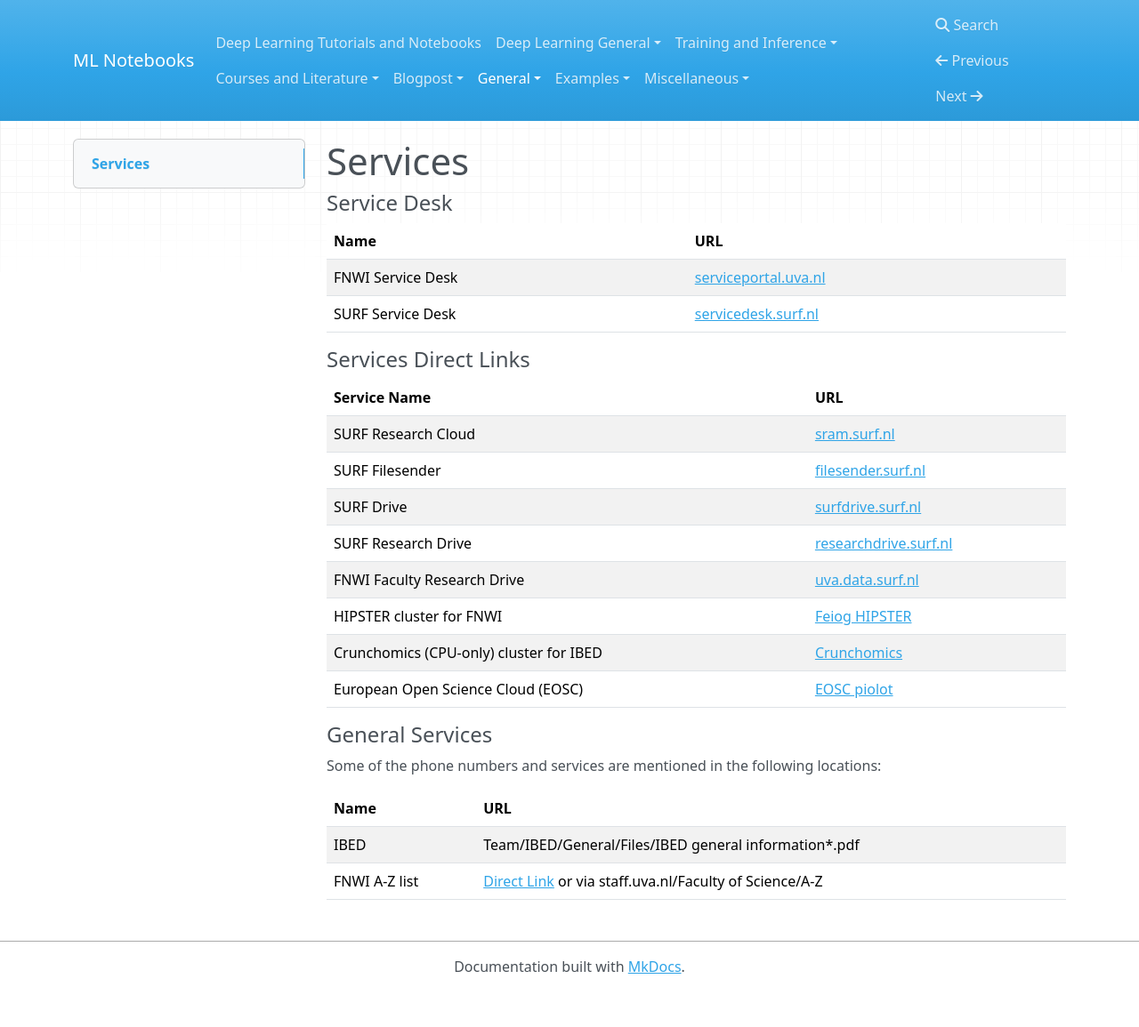
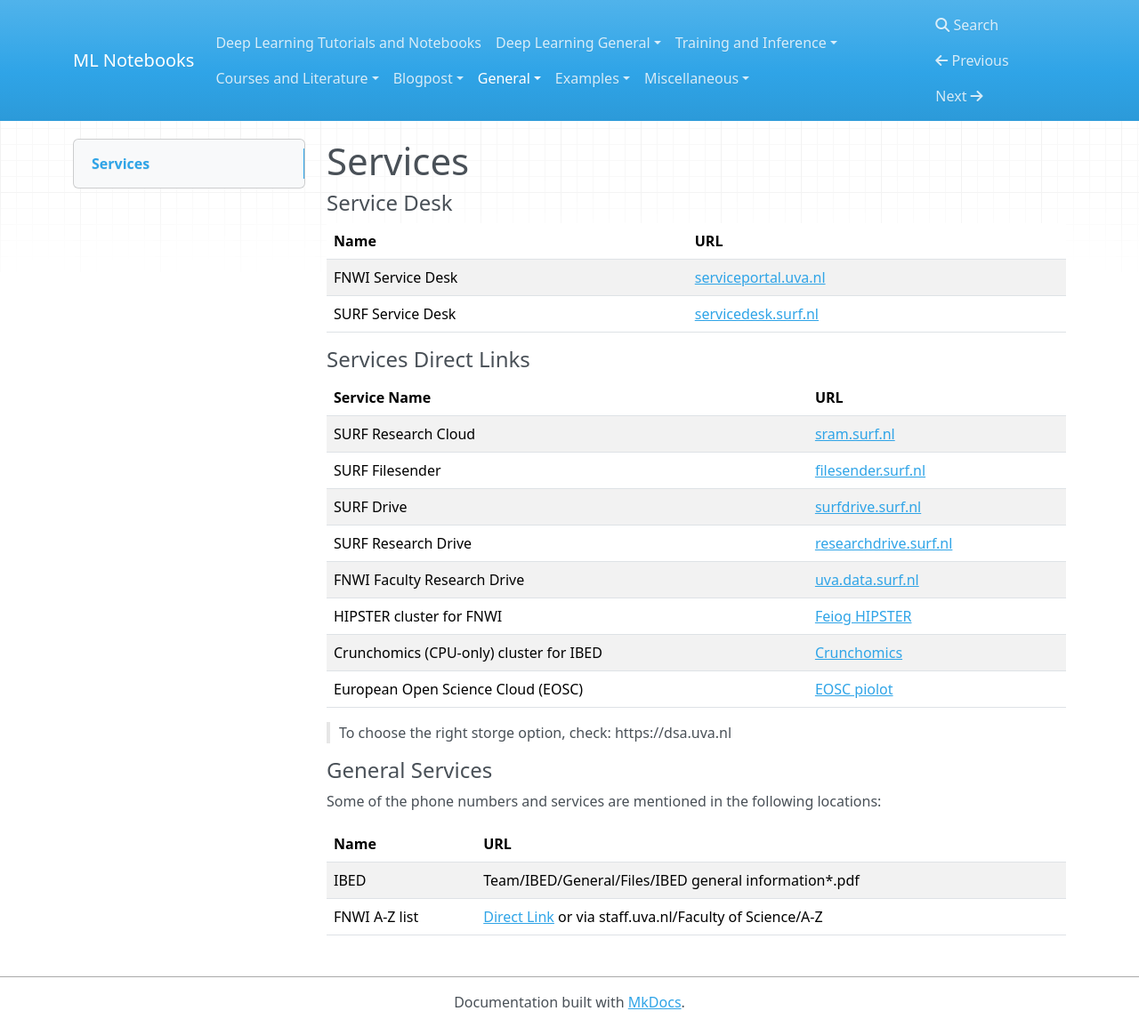
Before and after one commit to fkariminejadasl/ml-notebooks, an MkDocs documentation site: the page built from docs/services.md, in a window 1280 px wide and 1155 px high. Shown: the whole window at 89% size. Built offline with MkDocs 1.6.1, drawn with Linux system fonts in a browser that asks for light colours; nearby versions of some CDN libraries; a script that is not in the unit is left out.

Commit message:
update doc

```diff
--- a/docs/services.md
+++ b/docs/services.md
@@ -18,6 +18,8 @@
 | Crunchomics (CPU-only) cluster for IBED | [Crunchomics](https://crunchomics-documentation.readthedocs.io/en/latest/intro_crunchomics.html#getting-your-environment-ready)|
 | European Open Science Cloud (EOSC) | [EOSC piolot](https://www.eosc-beyond.eu/pilots) |
 
+> To choose the right storge option, check: https://dsa.uva.nl
+
 #### General Services
 
 Some of the phone numbers and services are mentioned in the following locations:
```
